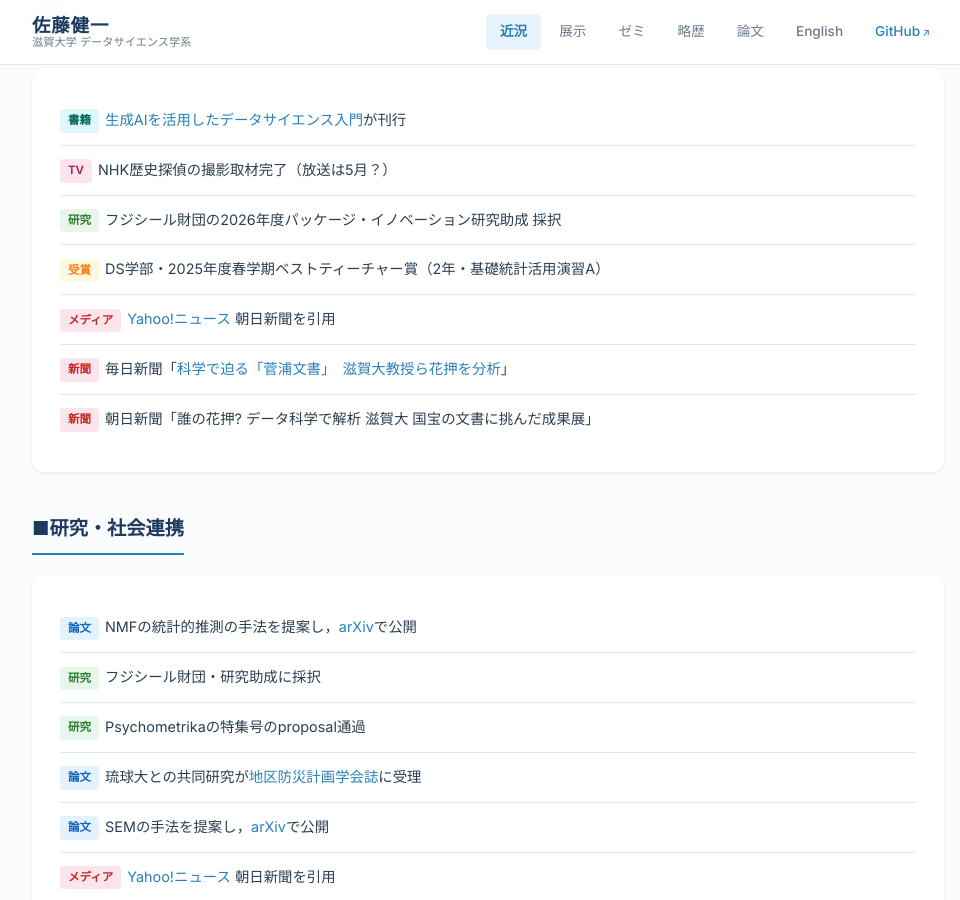
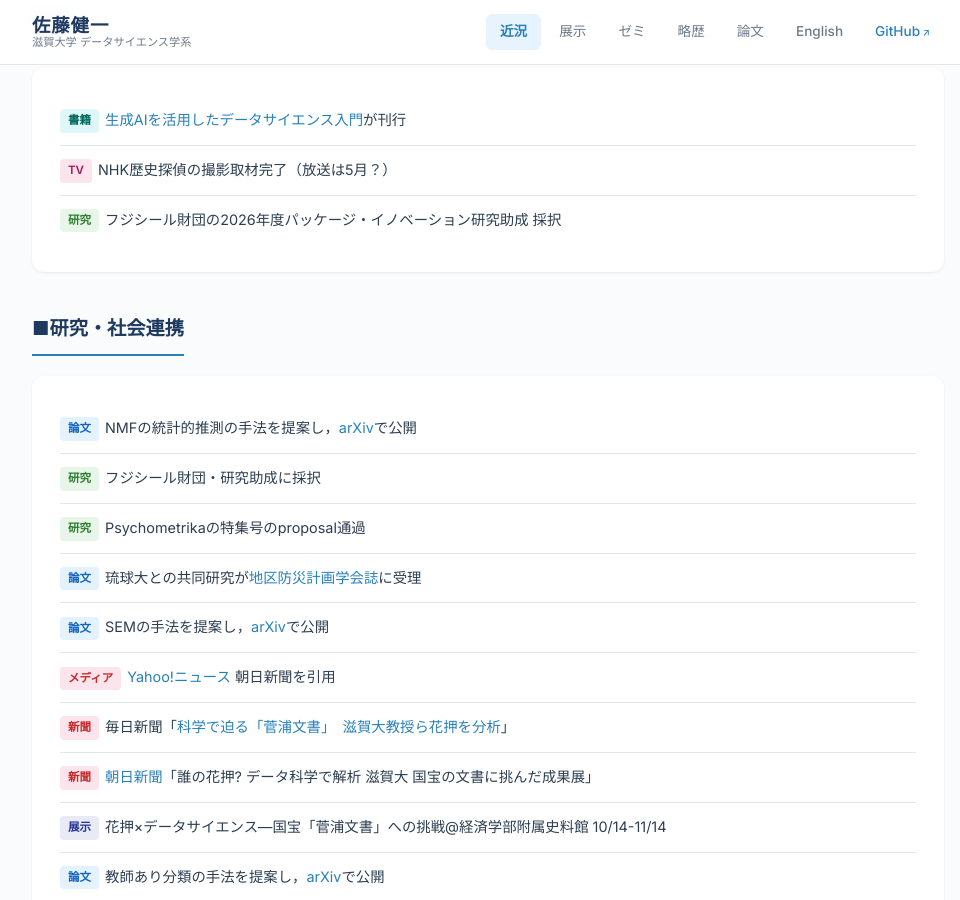
Before and after one commit to ksatohds/ksatohds.github.io, a Jekyll site: the page built from index.md, in a window 1280 px wide and 900 px high, scrolled down 488 px. Shown: the whole window, without its empty margins (152-1112 px from the left). Built offline with Jekyll 4.4.1, drawn with Linux system fonts in a browser that asks for light colours.

Commit message:
20260326 remove old news items from top section
Co-Authored-By: Claude Opus 4.6 (1M context) <noreply@anthropic.com>

```diff
--- a/index.md
+++ b/index.md
@@ -32,10 +32,6 @@ title: 近況
       <li><span class="news-tag book">書籍</span><a href="https://www.gakujutsu.co.jp/product/978-4-7806-1414-5/">生成AIを活用したデータサイエンス入門</a>が刊行</li>
       <li><span class="news-tag tv">TV</span>NHK歴史探偵の撮影取材完了（放送は5月？）</li>
       <li><span class="news-tag research">研究</span>フジシール財団の2026年度パッケージ・イノベーション研究助成 採択</li>
-      <li><span class="news-tag award">受賞</span>DS学部・2025年度春学期ベストティーチャー賞（2年・基礎統計活用演習A）</li>
-      <li><span class="news-tag media">メディア</span><a href="https://news.yahoo.co.jp/articles/672a0baa346e0d8fc5f84f8e34cdd4432b150aab">Yahoo!ニュース</a> 朝日新聞を引用</li>
-      <li><span class="news-tag media">新聞</span>毎日新聞「<a href="https://mainichi.jp/articles/20251031/ddl/k25/040/151000c">科学で迫る「菅浦文書」　滋賀大教授ら花押を分析</a>」</li>
-      <li><span class="news-tag media">新聞</span>朝日新聞「誰の花押? データ科学で解析 滋賀⼤ 国宝の⽂書に挑んだ成果展」</li>
     </ul>
   </div>
 </div>
```
